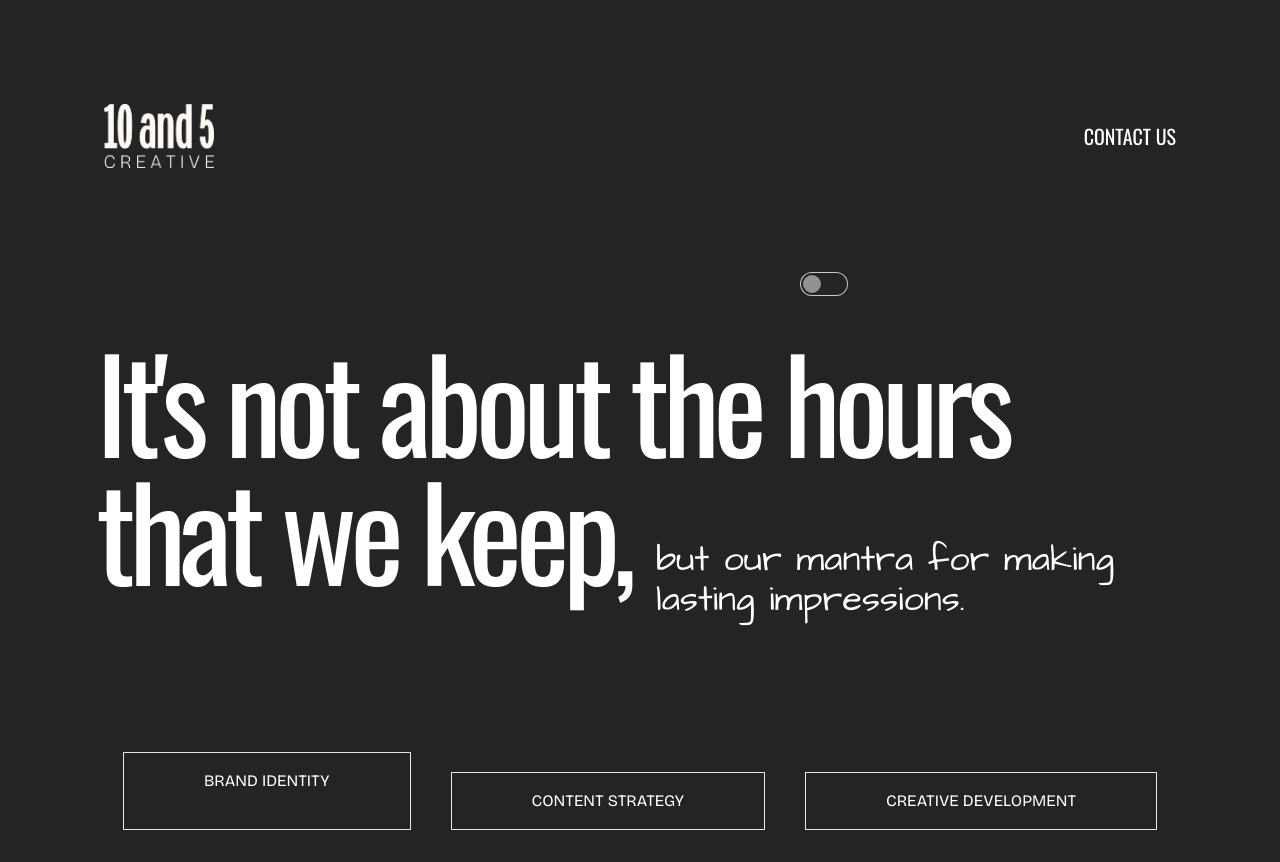
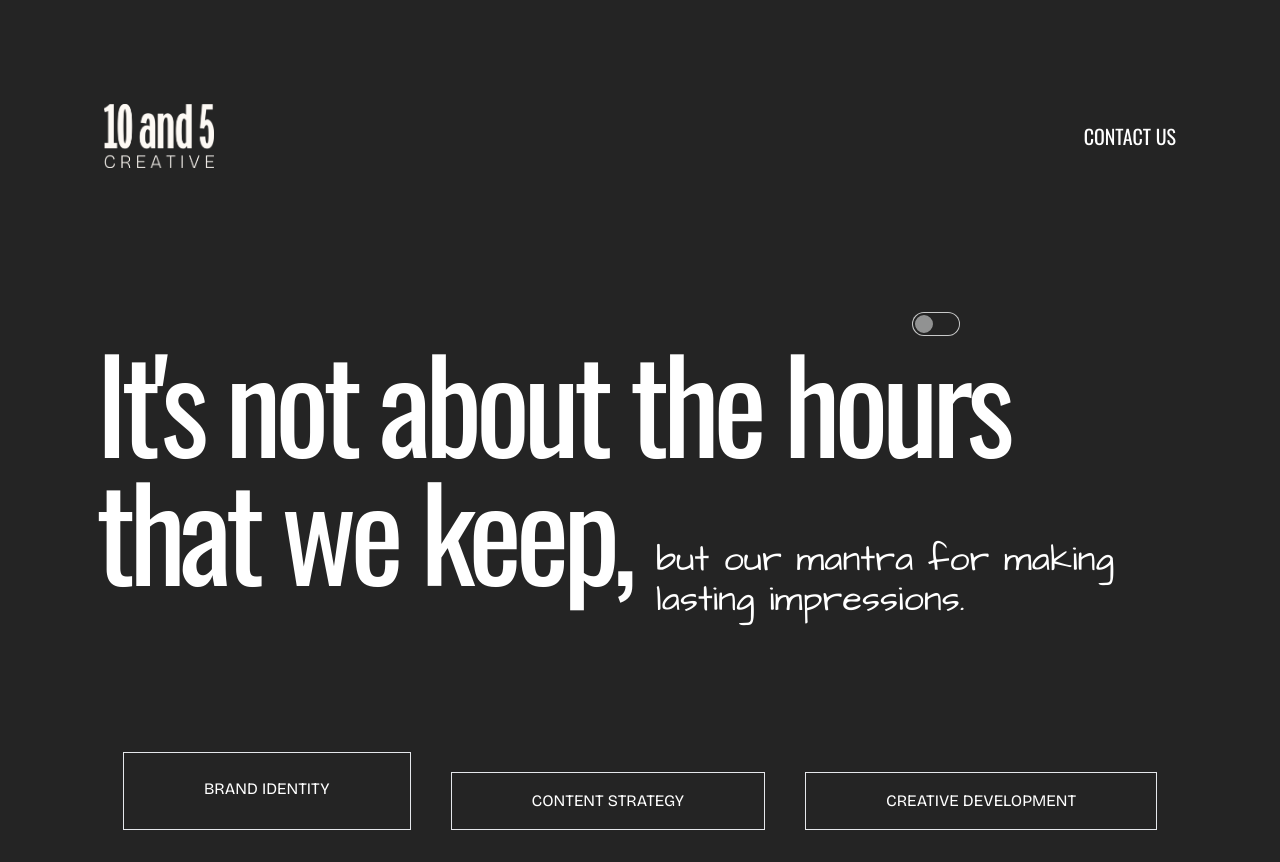
Before and after one commit to MMount98/10and5, a React (Create React App) app: page / in a window 1280 px wide. Shown: the top 862 px of the page. Built offline with nearby package versions, Linux system fonts and the light colour scheme.

Commit message:
built out dark and light toggle button

```diff
--- a/src/components/pages/splash.js
+++ b/src/components/pages/splash.js
@@ -15,7 +15,7 @@ export default function Splash() {
 
 
       <div className="flex flex-col mx-6 md:mx-24">
-      <input onClick={toggleTheme} className="toggle md:relative md:left-80 md:ml-96" type="checkbox" />
+      <input onClick={toggleTheme} className="toggle md:relative md:left-3/4  md:top-10 " type="checkbox" />
         <div className="text-4xl mt-10 md:text-9xl font-oswald tracking-tighter">
           <h1>
             It's not about the hours <br /> that we keep,
@@ -29,7 +29,7 @@ export default function Splash() {
         </div>
       </div>
       <div className="flex flex-col md:flex-row justify-center md:space-x-10 my-8 space-y-5">
-        <h1 className="border px-4 py-2 md:px-20 md:py-4 font-bricolage md:mb-0 text-center">
+        <h1 className="border  px-4 py-2 md:px-20 md:py-6 font-bricolage md:mb-0 text-center">
           BRAND IDENTITY
         </h1>
         <h1 className="border px-4 py-2 md:px-20 md:py-4 font-bricolage md:mb-0 text-center">
--- a/tailwind.config.js
+++ b/tailwind.config.js
@@ -40,6 +40,7 @@ module.exports = {
           warning: "#f77f00",
           error: "#d62828",
           "base-100": "#FDF9F4",
+          "base-content": "#000000",
         },
       },
     ],
```
